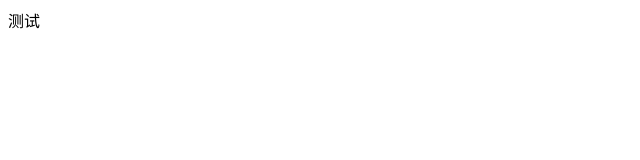
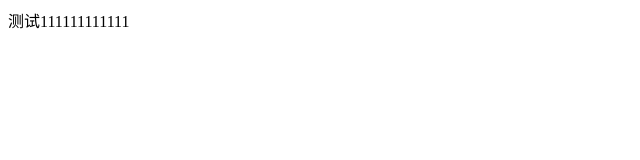
Before and after one commit to 13608070857/Kindergarten, a plain HTML site: page test.html in a window 1280 px wide. Shown: the full height of the page, 0-640 px from the left. Drawn offline with Linux system fonts and the light colour scheme.

Commit message:
test
林家辉

```diff
--- a/test.html
+++ b/test.html
@@ -2,9 +2,9 @@
 <html lang="en">
 <head>
 	<meta charset="UTF-8">
-	<title>修改</title>
+	<title>测试1</title>
 </head>
 <body>
-测试
+测试111111111111
 </body>
 </html>
```
